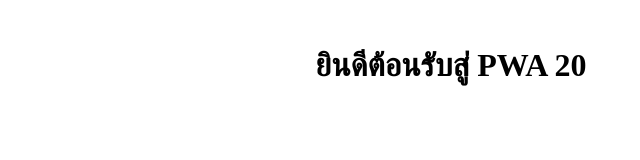
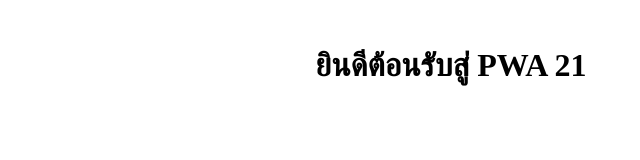
Before and after one commit to epi4t/app, a plain HTML site: page index.html in a window 1280 px wide. Shown: the full height of the page, 189-829 px from the left. Drawn offline with Linux system fonts and the light colour scheme.

Commit message:
Update index.html

```diff
--- a/index.html
+++ b/index.html
@@ -33,6 +33,6 @@
   <div style="blackground-color:black">สีอะไร</div>
 </head>
 <body>
-<h1 style="text-align:center">ยินดีต้อนรับสู่ PWA 20</h1>
+<h1 style="text-align:center">ยินดีต้อนรับสู่ PWA 21</h1>
 </body>
 </html>
```
